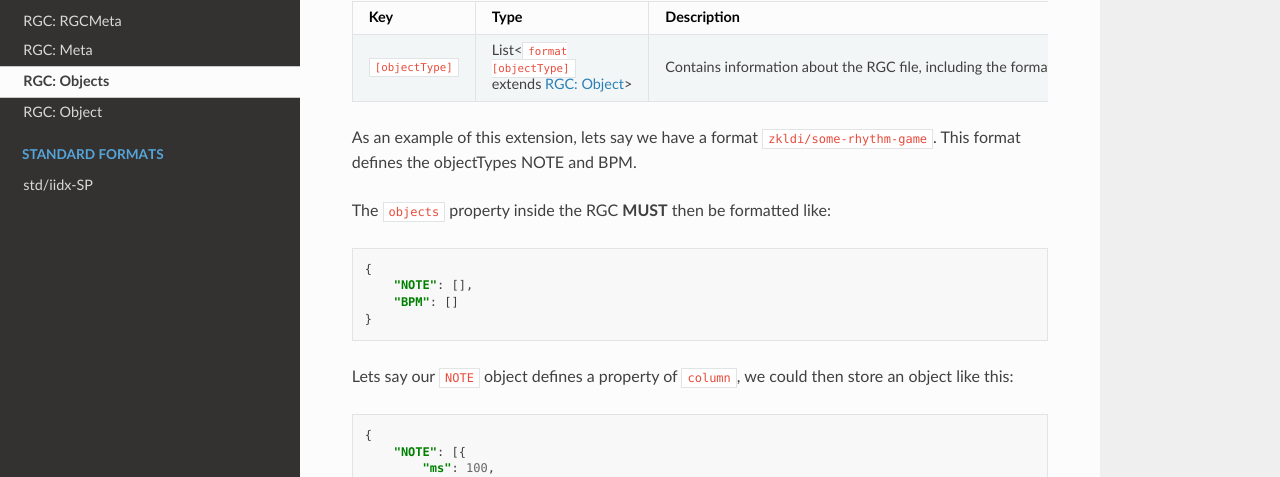
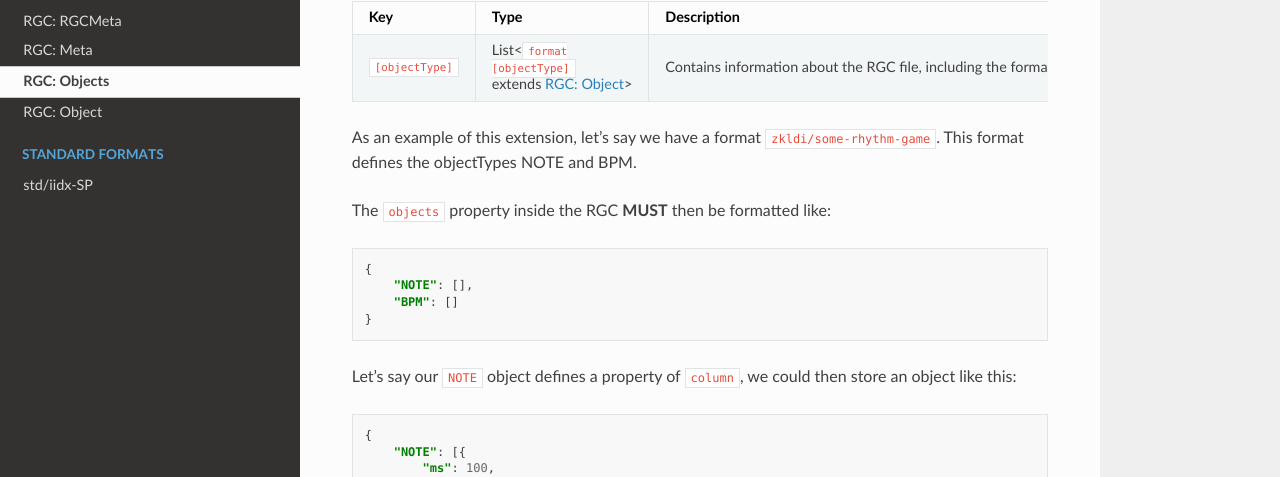
Before and after one commit to TNGStudios/rgc-spec, a Sphinx documentation site: the page built from source/rgc/objects.rst, in a window 1280 px wide and 1117 px high. Shown: the part 323-800 px from the top of the window. Built offline with Sphinx 7.4.7 and the Read the Docs theme 2.0.0, drawn with Linux system fonts in a browser that asks for light colours.

Commit message:
Lets => let's

```diff
--- a/source/overview/formatversion.rst
+++ b/source/overview/formatversion.rst
@@ -30,7 +30,7 @@ In our previous example, that means that, if IIDX20 was ``formatVersion: 1``, II
 
 Now, this makes the jobs of serialisers pretty easy. **All format versions are therefore future-compatible, so checking whether a serialiser can handle a file is a single statement.**
 
-As an example, lets say we have a serialiser that supports IIDX20. Since all future versions are supersets, all we need to do is check:
+As an example, let's say we have a serialiser that supports IIDX20. Since all future versions are supersets, all we need to do is check:
 
 ``if (formatVersion >= 1)``
 
--- a/source/rgc/objects.rst
+++ b/source/rgc/objects.rst
@@ -18,7 +18,7 @@ That said, Formats are **NOT** free to extend this however they want. The expect
         - List<``format [objectType]`` extends :ref:`rgc_object`>
         - Contains information about the RGC file, including the format.
 
-As an example of this extension, lets say we have a format ``zkldi/some-rhythm-game``. This format defines the objectTypes NOTE and BPM.
+As an example of this extension, let's say we have a format ``zkldi/some-rhythm-game``. This format defines the objectTypes NOTE and BPM.
 
 The ``objects`` property inside the RGC **MUST** then be formatted like:
 
@@ -29,7 +29,7 @@ The ``objects`` property inside the RGC **MUST** then be formatted like:
        "BPM": []
    }
 
-Lets say our ``NOTE`` object defines a property of ``column``, we could then store an object like this:
+Let's say our ``NOTE`` object defines a property of ``column``, we could then store an object like this:
 
 .. code-block:: JSON
 
```
